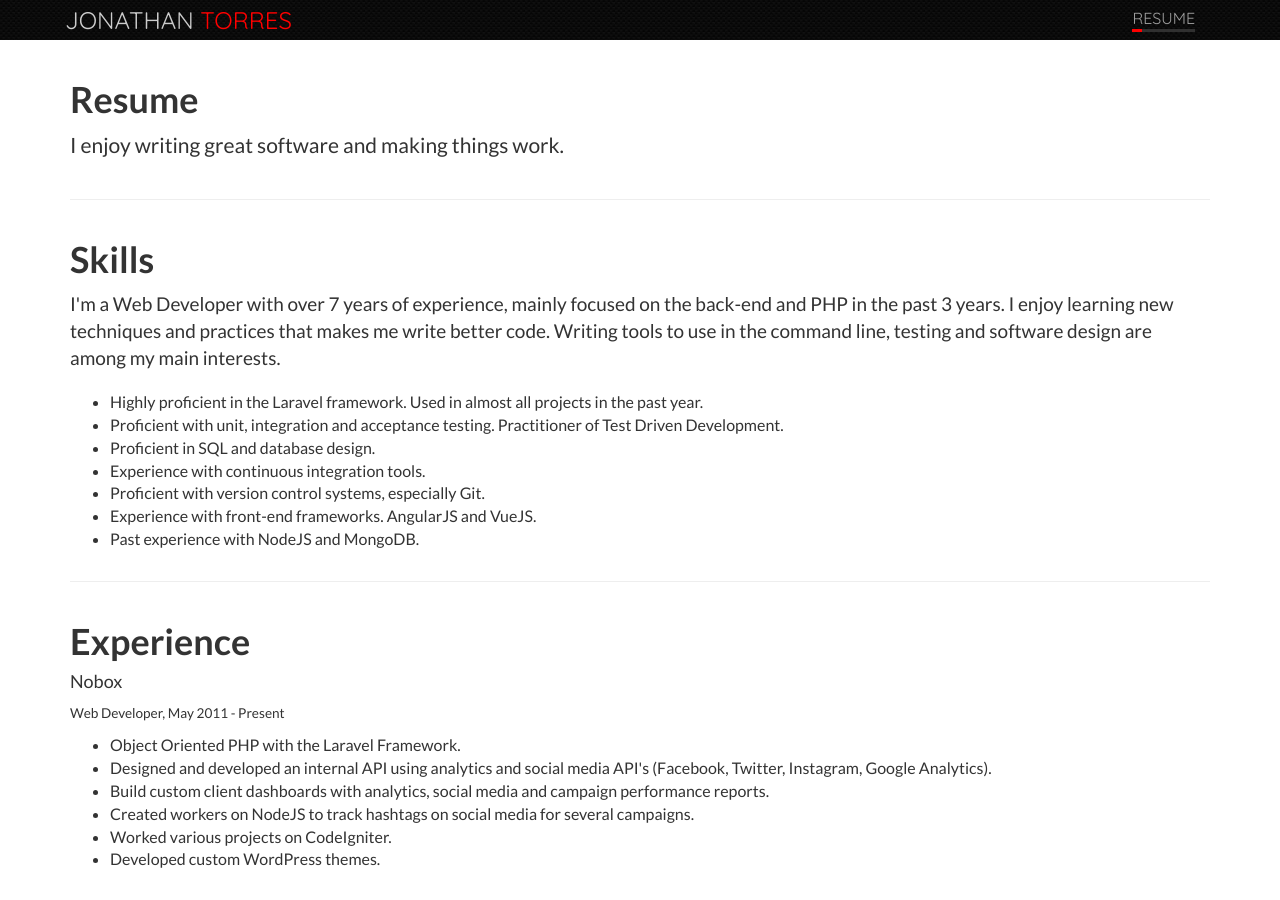
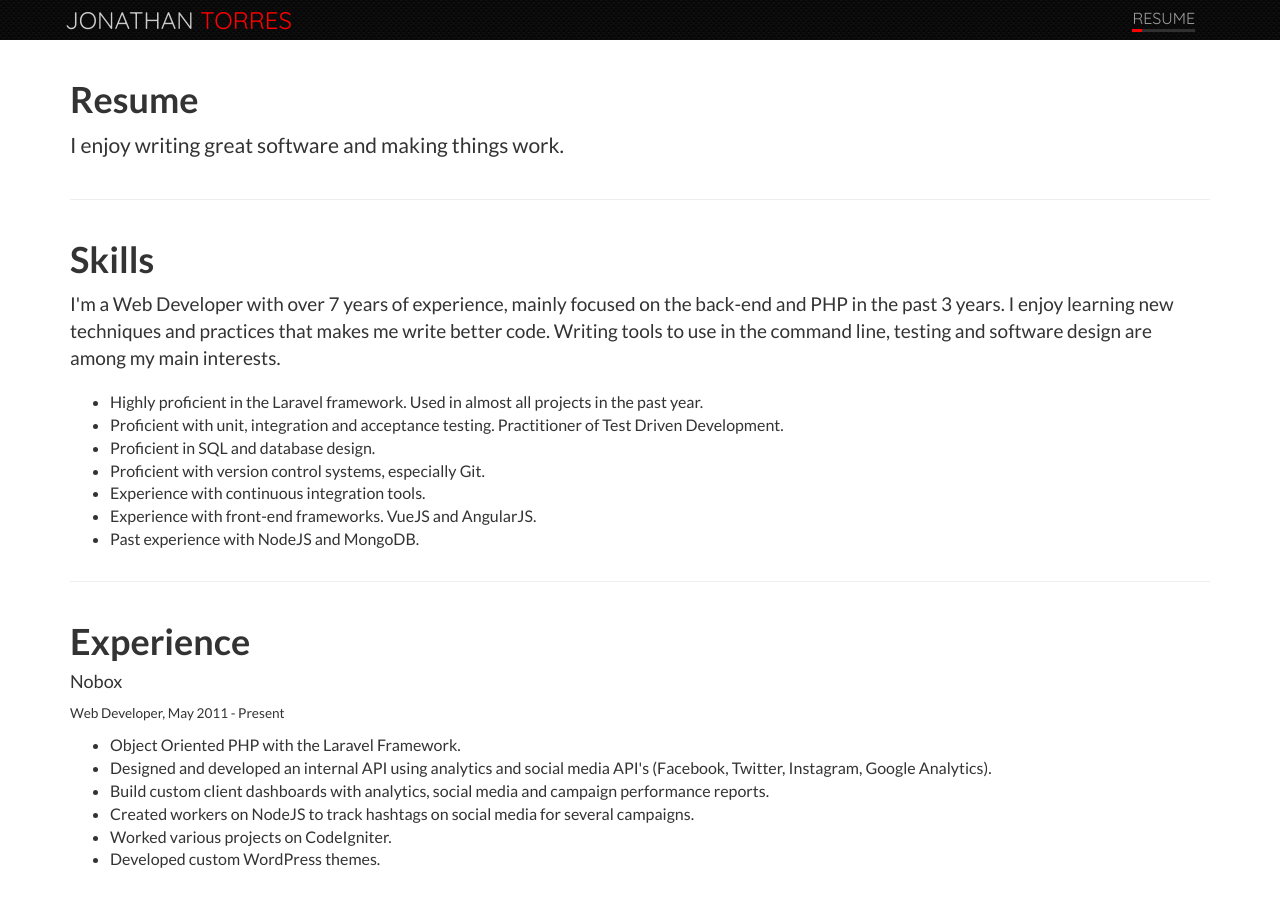
Before and after one commit to jonathantorres/website, a Jekyll site: the page built from resume.html, in a window 1280 px wide and 900 px high. Built offline with Jekyll 4.4.1, drawn with Linux system fonts in a browser that asks for light colours.

```diff
--- a/resume.html
+++ b/resume.html
@@ -21,9 +21,9 @@ permalink: /resume/
             <li>Highly proficient in the Laravel framework. Used in almost all projects in the past year.</li>
             <li>Proficient with unit, integration and acceptance testing. Practitioner of Test Driven Development.</li>
             <li>Proficient in SQL and database design.</li>
+            <li>Proficient with version control systems, especially Git.</li>
             <li>Experience with continuous integration tools.</li>
-            <li>Proficient with version control systems, especially Git.</li>
-            <li>Experience with front-end frameworks. AngularJS and VueJS.</li>
+            <li>Experience with front-end frameworks. VueJS and AngularJS.</li>
             <li>Past experience with NodeJS and MongoDB.</li>
         </ul>
     </div>
```
